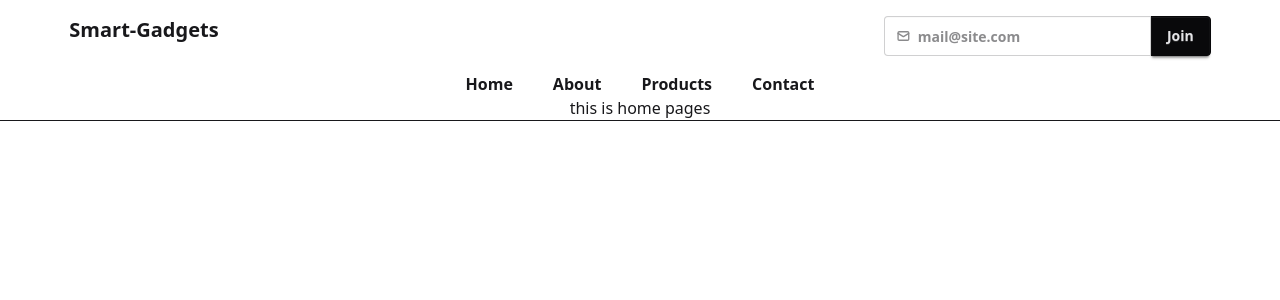
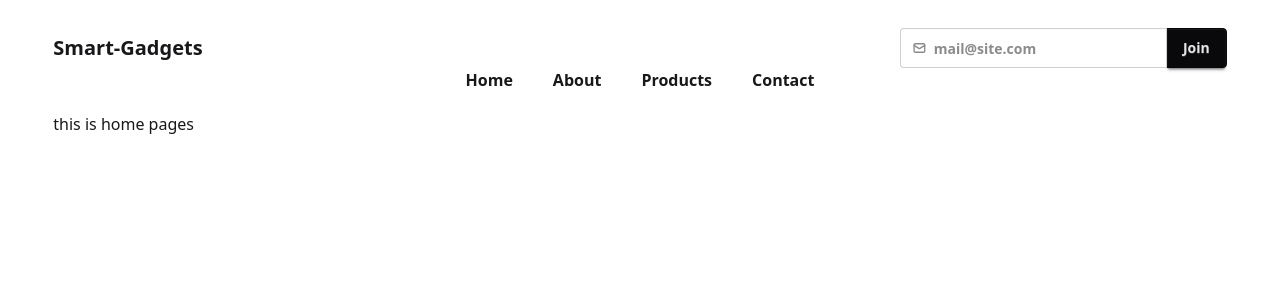
Before and after one commit to Amitkumersarkar/Smart-Gadgets, a React (Vite) app: page / in a window 1280 px wide. Shown: the top 300 px of the page. Built offline with nearby package versions, Linux system fonts and the light colour scheme.

Commit message:
added new file

```diff
--- a/src/Layout/Navbar.jsx
+++ b/src/Layout/Navbar.jsx
@@ -3,8 +3,9 @@ import { Outlet, Link } from "react-router-dom";
 const Navbar = () => {
 
     return (
-        <header>
-            <div className="w-11/12 mx-auto flex justify-between text-xl font-semibold p-4">
+
+        <header className="w-11/12 mx-auto">
+            <div className=" flex justify-between items-center text-xl font-semibold mt-7">
                 <Link to='/'>Smart-Gadgets</Link>
 
                 <div className="join">
@@ -29,16 +30,17 @@ const Navbar = () => {
                     <button className="btn btn-neutral join-item">Join</button>
                 </div>
             </div>
-            <nav className="text-center border-b-1">
-                <ul className="flex justify-center font-semibold gap-10">
+            <nav>
+                <ul className="flex justify-center font-semibold gap-10 pb-5">
                     <li><Link to="/">Home</Link ></li>
                     <li><Link to="/about">About</Link ></li>
                     <li><Link to="/products">Products</Link ></li>
                     <li><Link to="/contact">Contact</Link ></li>
                 </ul>
-                <Outlet></Outlet>
             </nav>
+            <Outlet></Outlet>
         </header>
+
     );
 };
 
```
